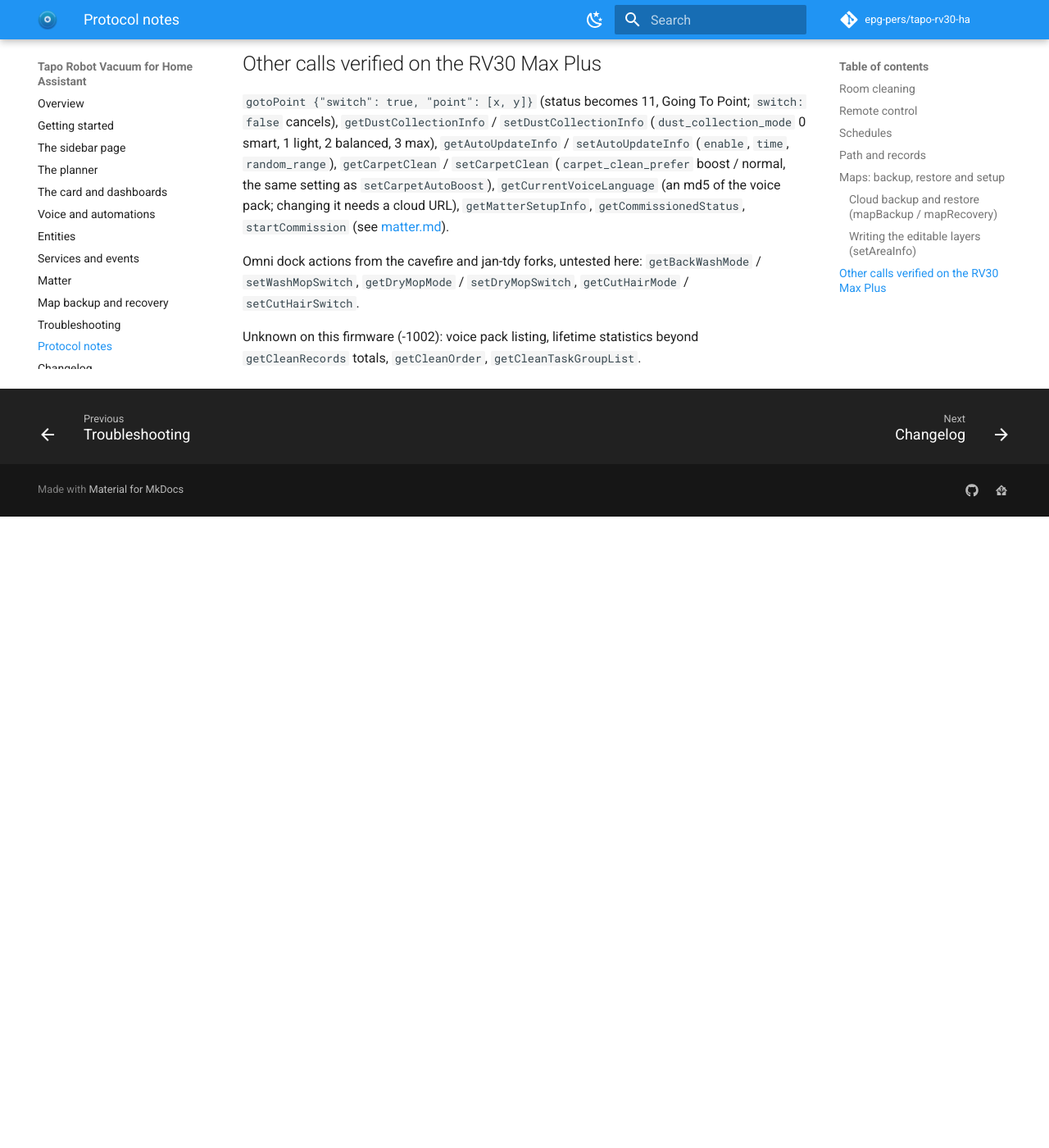
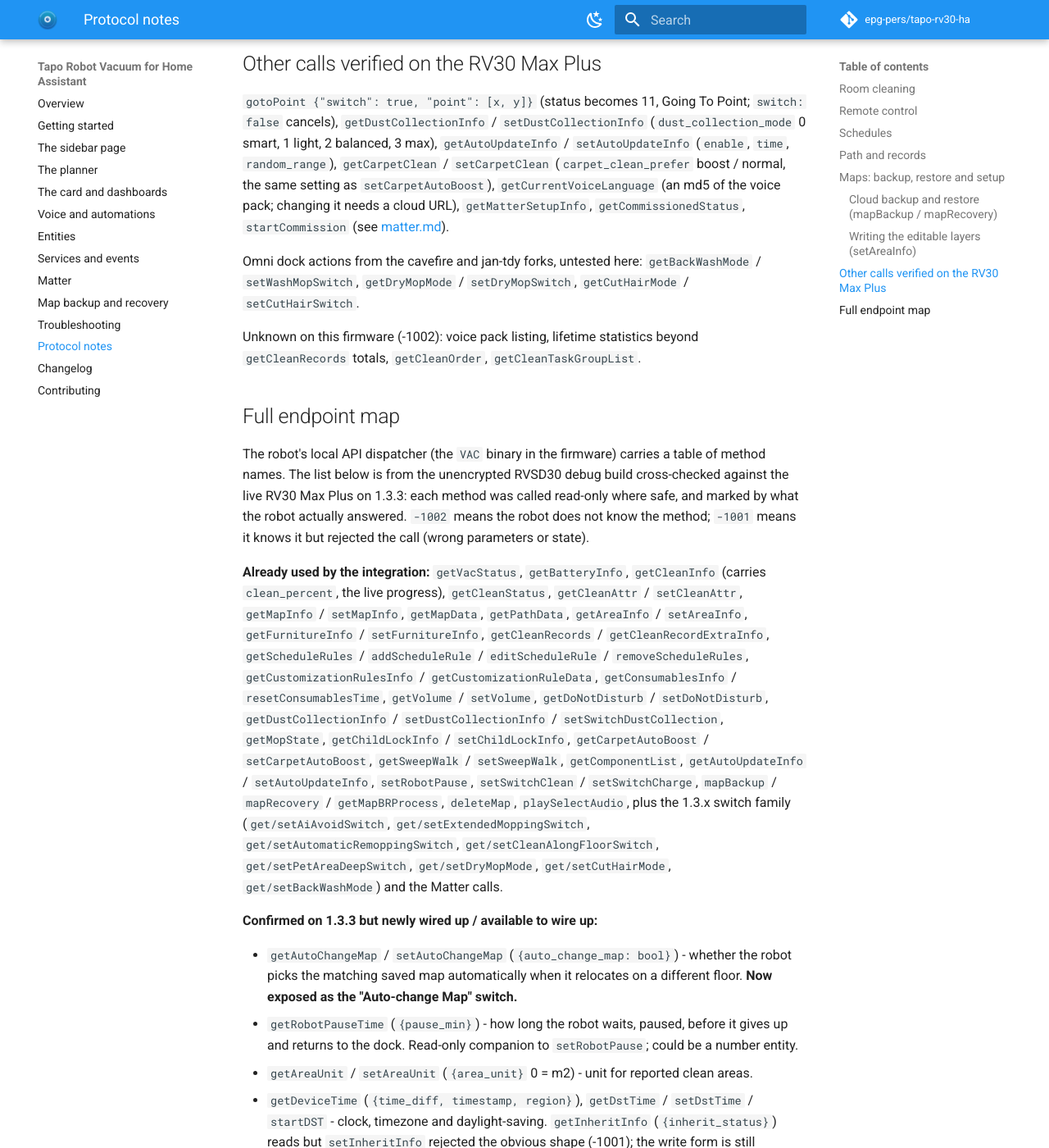
Before and after one commit to epg-pers/tapo-rv30-ha, an MkDocs documentation site: the page built from docs/protocol.md, in a window 1280 px wide and 1400 px high, scrolled down 4681 px. Shown: the whole window at 82% size. Built offline with MkDocs 1.6.1 and Material for MkDocs 9.7.7, drawn with Linux system fonts in a browser that asks for light colours; comment, search, counter and statistics services are not loaded; before the commit the page ends 5311 px from its top, so only the background shows below that; some of the changed text lies outside the part shown.

Commit message:
Add Auto-change Map switch; document full TPAP endpoint map
Firmware RE pass over the RV30 dispatcher cross-checked against the live
robot. Net-new confirmed setting: getAutoChangeMap/setAutoChangeMap, exposed
as the Auto-change Map switch. Catalogued every endpoint (used, unused,
unsupported, and the map/clean actions still to wire up) in protocol.md.

```diff
--- a/docs/protocol.md
+++ b/docs/protocol.md
@@ -200,3 +200,65 @@
 
 Unknown on this firmware (-1002): voice pack listing, lifetime statistics beyond
 `getCleanRecords` totals, `getCleanOrder`, `getCleanTaskGroupList`.
+
+## Full endpoint map
+
+The robot's local API dispatcher (the `VAC` binary in the firmware) carries a table of method
+names. The list below is from the unencrypted RVSD30 debug build cross-checked against the live
+RV30 Max Plus on 1.3.3: each method was called read-only where safe, and marked by what the
+robot actually answered. `-1002` means the robot does not know the method; `-1001` means it
+knows it but rejected the call (wrong parameters or state).
+
+**Already used by the integration:** `getVacStatus`, `getBatteryInfo`, `getCleanInfo`
+(carries `clean_percent`, the live progress), `getCleanStatus`, `getCleanAttr` / `setCleanAttr`,
+`getMapInfo` / `setMapInfo`, `getMapData`, `getPathData`, `getAreaInfo` / `setAreaInfo`,
+`getFurnitureInfo` / `setFurnitureInfo`, `getCleanRecords` / `getCleanRecordExtraInfo`,
+`getScheduleRules` / `addScheduleRule` / `editScheduleRule` / `removeScheduleRules`,
+`getCustomizationRulesInfo` / `getCustomizationRuleData`, `getConsumablesInfo` /
+`resetConsumablesTime`, `getVolume` / `setVolume`, `getDoNotDisturb` / `setDoNotDisturb`,
+`getDustCollectionInfo` / `setDustCollectionInfo` / `setSwitchDustCollection`, `getMopState`,
+`getChildLockInfo` / `setChildLockInfo`, `getCarpetAutoBoost` / `setCarpetAutoBoost`,
+`getSweepWalk` / `setSweepWalk`, `getComponentList`, `getAutoUpdateInfo` / `setAutoUpdateInfo`,
+`setRobotPause`, `setSwitchClean` / `setSwitchCharge`, `mapBackup` / `mapRecovery` /
+`getMapBRProcess`, `deleteMap`, `playSelectAudio`, plus the 1.3.x switch family
+(`get/setAiAvoidSwitch`, `get/setExtendedMoppingSwitch`, `get/setAutomaticRemoppingSwitch`,
+`get/setCleanAlongFloorSwitch`, `get/setPetAreaDeepSwitch`, `get/setDryMopMode`,
+`get/setCutHairMode`, `get/setBackWashMode`) and the Matter calls.
+
+**Confirmed on 1.3.3 but newly wired up / available to wire up:**
+
+- `getAutoChangeMap` / `setAutoChangeMap` (`{auto_change_map: bool}`) - whether the robot picks
+  the matching saved map automatically when it relocates on a different floor. **Now exposed as
+  the "Auto-change Map" switch.**
+- `getRobotPauseTime` (`{pause_min}`) - how long the robot waits, paused, before it gives up and
+  returns to the dock. Read-only companion to `setRobotPause`; could be a number entity.
+- `getAreaUnit` / `setAreaUnit` (`{area_unit}` 0 = m2) - unit for reported clean areas.
+- `getDeviceTime` (`{time_diff, timestamp, region}`), `getDstTime` / `setDstTime` / `startDST` -
+  clock, timezone and daylight-saving. `getInheritInfo` (`{inherit_status}`) reads but
+  `setInheritInfo` rejected the obvious shape (-1001); the write form is still unknown.
+- `getWifiBasic` (`{ssid, key_type, rssi}`), `getWirelessConnectedStatus`, `getWirelessScanInfo` -
+  network info; `rssi` is already surfaced via `getDeviceInfo`.
+- Voice: `getCurrentVoiceLanguage`, `getVoiceDownloadState`, `setVoiceLanguage` - voice-pack
+  management (changing the pack needs a cloud download URL).
+
+**Actions present in the dispatcher, not yet wired (each drives the robot, so they need
+supervised live testing before shipping):**
+
+- `switchFastMapping` - run a quick mapping sweep to build a map without cleaning.
+- `switchExploringNewArea` - send the robot to explore and extend the current map.
+- `runCleanTask` - the unified clean entry point. The ROS service behind it
+  (`BridgeRoomCleanTask` / `BridgeTotalCleanTask` / `BridgeSelectCleanTask`) takes per-area
+  `fan_level`, `water_level`, `clean_number`, `clean_order`, `clean_interval_type`, `clean_type`,
+  `start_type` and `clean_mode`; the integration currently drives the same outcomes through
+  `setCleanAttr` + `setSwitchClean`.
+- `addCustomizationRule` - create a preset (the integration can run and read presets, but not yet
+  create them).
+- `saveMap` / `startUpdateMapData` - map build lifecycle, used around mapping runs.
+- `deleteCleanRecord` - remove a single run from history.
+
+**Not supported on this firmware (-1002):** `getLidarFreqPercent` / `setLidarEnabled`,
+`getSupportVoiceLanguage`, `getNextEvent` (-1001; present but rejected bare), `getCleanOrder`,
+`getCleanTaskGroupList`.
+
+**No camera/video endpoints exist** - the RV30 navigates by LiDAR and structured light, so there
+is no live-view or snapshot stream to expose (the dispatcher has nothing of the sort).
```
Also changed, not shown: CHANGELOG.md (+10 -0 lines), 3 other files.
